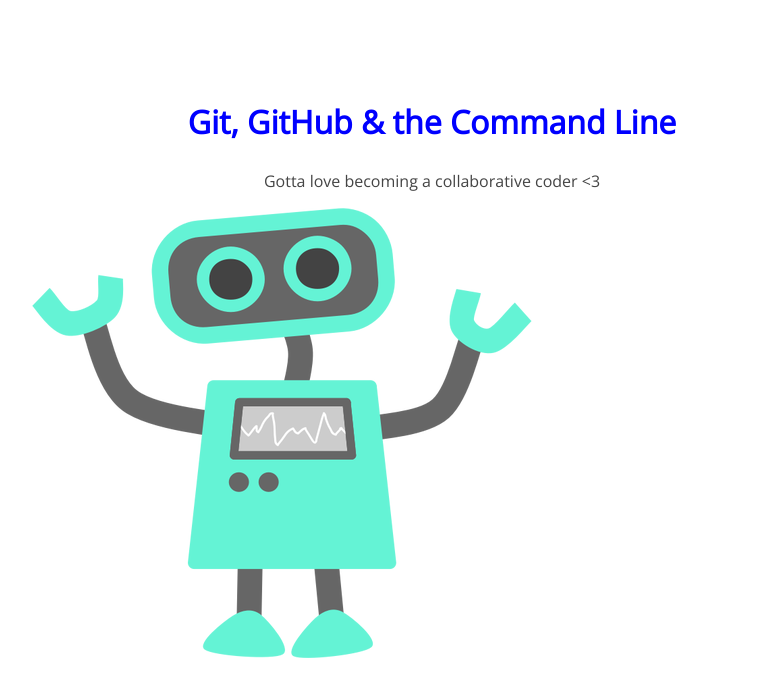
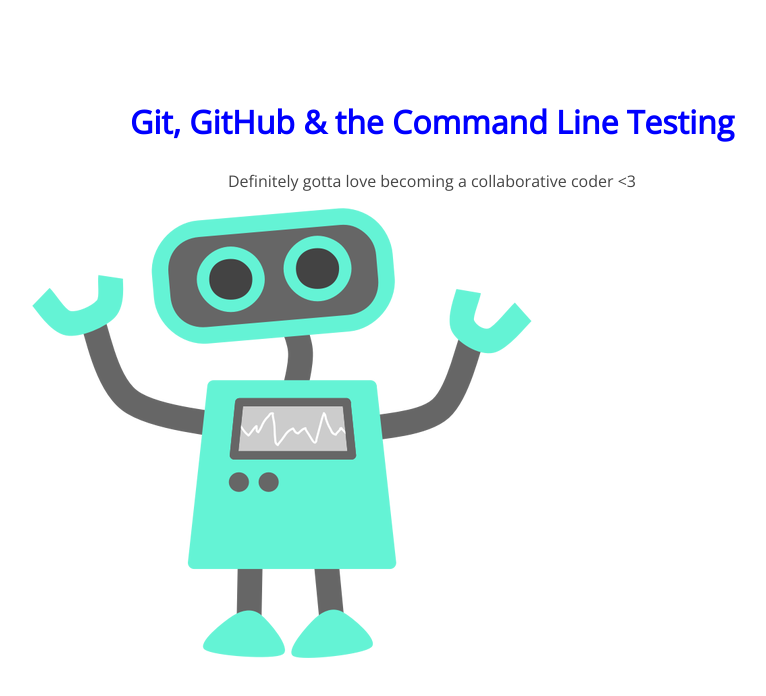
Before and after one commit to mariaritchie/105-project, a plain HTML site: page index.html in a window 1280 px wide. Shown: the whole page, without its empty margins (208-974 px from the left). Drawn offline with nearby package versions, Linux system fonts and the light colour scheme.

Commit message:
changed text in index

```diff
--- a/index.html
+++ b/index.html
@@ -8,8 +8,8 @@
 </head>
 <body>
 	<section>
-		<h1>Git, GitHub & the Command Line</h1>
-		<p>Gotta love becoming a collaborative coder <3</p>
+		<h1>Git, GitHub & the Command Line Testing</h1>
+		<p>Definitely gotta love becoming a collaborative coder <3</p>
 		<img src="img/happy-blue-robot.png">
 	</section>
 </body>
```
